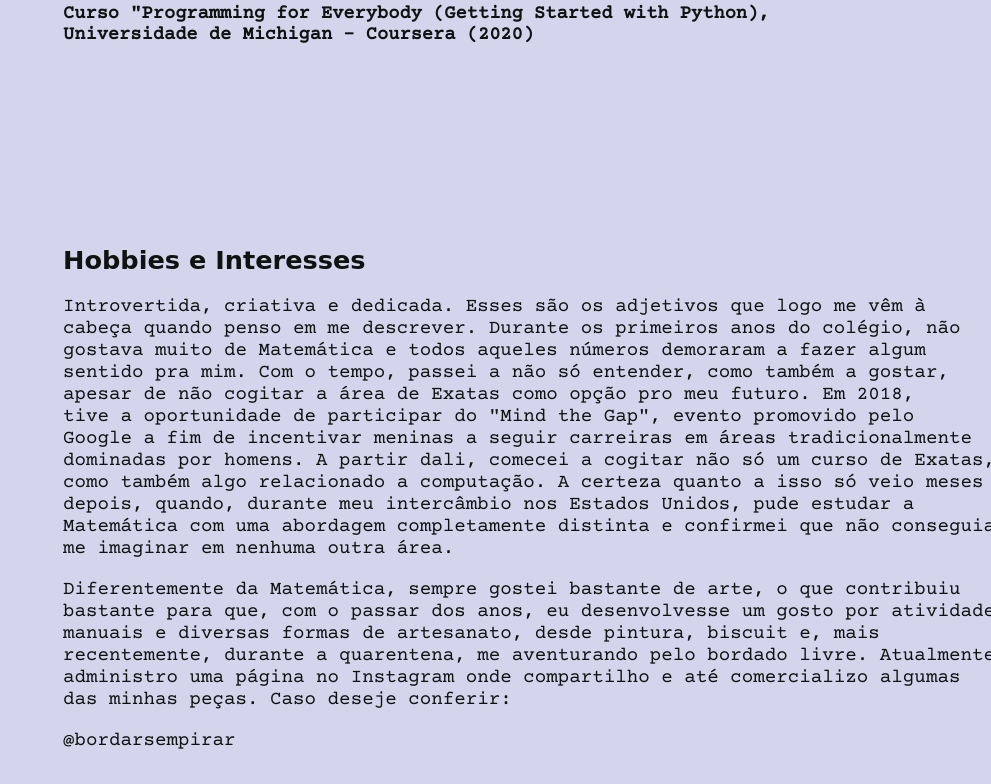
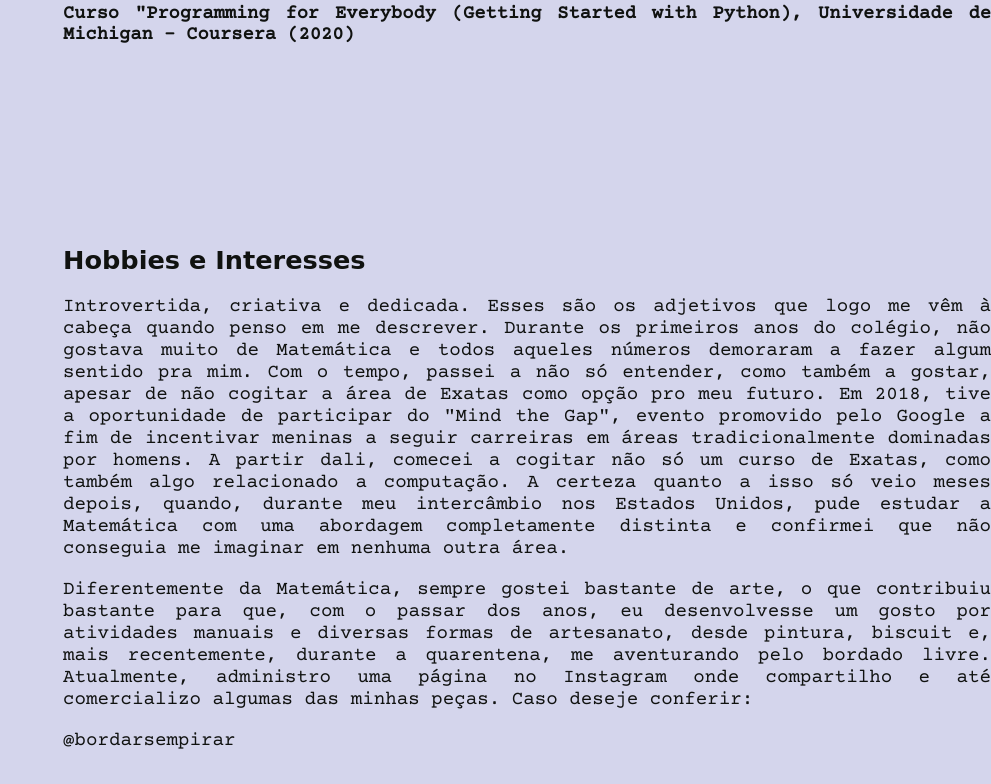
Before and after one commit to jubarbagelata/Projeto-Web-IC, a plain HTML site: page index.html in a window 1280 px wide. Shown: the part 1280-2064 px from the top of the page, without its empty margins (289-1280 px from the left). Drawn offline with nearby package versions, Linux system fonts and the light colour scheme; grey boxes are pictures that could not be loaded; a web font is replaced by a local one.

Commit message:
Ajustes na destribuição dos textos pela página

```diff
--- a/estilizacao.css
+++ b/estilizacao.css
@@ -122,7 +122,7 @@ a:hover {
     padding-right: 1rem;
     padding-top: 5rem;
     padding-bottom: 5rem;
-    max-width: 75rem;
+    max-width: 58rem;
 }
 
 .section .section-content {
--- a/index.html
+++ b/index.html
@@ -40,8 +40,8 @@
             <section class="section" id="boas_vindas">
                 <div class="section-content">
                     <h1> Oi, seja bem-vindo!</h1>
-                    <p>Esse site foi desenvolvido por mim, Júlia, para o projeto de Desenvolvimento Web<br>
-                    da disciplina Introdução a Computação e tem o intuito de reunir informações, tanto<br>
+                    <p>Esse site foi desenvolvido por mim, Júlia, para o projeto de Desenvolvimento Web
+                    da disciplina Introdução a Computação e tem o intuito de reunir informações, tanto
                     acadêmicas quanto pessoais, sobre mim.</p>
                 </div>
             </section>
@@ -73,31 +73,31 @@
                     <h3>Segundo lugar no concurso cultural "Água: Juntos Vamos Preservar" (2018)</h3>
                     <h3>Oficina de Programação de Apps "Programa, Essa Menina!" (2019)</h3>
                     <a href="arquivos\certificado_coursera.pdf" target="_blank">
-                    <h3>Curso "Programming for Everybody (Getting Started with Python), <br>
+                    <h3>Curso "Programming for Everybody (Getting Started with Python),
                     Universidade de Michigan - Coursera (2020)</a></h3>
                 </div>
             </section>
             <section class="section" id="hobbies">
                 <div class="section-content">
                     <h1>Hobbies e Interesses</h1>
-                    <p>Introvertida, criativa e dedicada. Esses são os adjetivos que logo me vêm à<br>
-                    cabeça quando penso em me descrever. Durante os primeiros anos do colégio, não<br>
-                    gostava muito de Matemática e todos aqueles números demoraram a fazer algum<br>
-                    sentido pra mim. Com o tempo, passei a não só entender, como também a gostar,<br>
-                    apesar de não cogitar a área de Exatas como opção pro meu futuro. Em 2018,<br>
-                    tive a oportunidade de participar do "Mind the Gap", evento promovido pelo<br>
-                    Google a fim de incentivar meninas a seguir carreiras em áreas tradicionalmente<br>
-                    dominadas por homens. A partir dali, comecei a cogitar não só um curso de Exatas,<br>
-                    como também algo relacionado a computação. A certeza quanto a isso só veio meses<br>
-                    depois, quando, durante meu intercâmbio nos Estados Unidos, pude estudar a<br>
-                    Matemática com uma abordagem completamente distinta e confirmei que não conseguia<br>
+                    <p>Introvertida, criativa e dedicada. Esses são os adjetivos que logo me vêm à
+                    cabeça quando penso em me descrever. Durante os primeiros anos do colégio, não
+                    gostava muito de Matemática e todos aqueles números demoraram a fazer algum
+                    sentido pra mim. Com o tempo, passei a não só entender, como também a gostar,
+                    apesar de não cogitar a área de Exatas como opção pro meu futuro. Em 2018,
+                    tive a oportunidade de participar do "Mind the Gap", evento promovido pelo
+                    Google a fim de incentivar meninas a seguir carreiras em áreas tradicionalmente
+                    dominadas por homens. A partir dali, comecei a cogitar não só um curso de Exatas,
+                    como também algo relacionado a computação. A certeza quanto a isso só veio meses
+                    depois, quando, durante meu intercâmbio nos Estados Unidos, pude estudar a
+                    Matemática com uma abordagem completamente distinta e confirmei que não conseguia
                     me imaginar em nenhuma outra área.
                     </p>
-                    <p>Diferentemente da Matemática, sempre gostei bastante de arte, o que contribuiu<br>
-                    bastante para que, com o passar dos anos, eu desenvolvesse um gosto por atividades<br>
-                    manuais e diversas formas de artesanato, desde pintura, biscuit e, mais<br>
-                    recentemente, durante a quarentena, me aventurando pelo bordado livre. Atualmente,<br>
-                    administro uma página no Instagram onde compartilho e até comercializo algumas<br>
+                    <p>Diferentemente da Matemática, sempre gostei bastante de arte, o que contribuiu
+                    bastante para que, com o passar dos anos, eu desenvolvesse um gosto por atividades
+                    manuais e diversas formas de artesanato, desde pintura, biscuit e, mais
+                    recentemente, durante a quarentena, me aventurando pelo bordado livre. Atualmente,
+                    administro uma página no Instagram onde compartilho e até comercializo algumas
                     das minhas peças. Caso deseje conferir:
                     </p>
                     <a href="https://www.instagram.com/bordarsempirar/" target="_blank">
@@ -105,11 +105,11 @@
                     </a>
                     <img class="foto_bordado" src="imagens\foto_bordado1.jpg" alt="bordado">
                     <img class="foto_bordado2" src="imagens\foto_bordado2.jpg" alt="bordado2">
-                    <p>Espero, acima de tudo, que nos anos de graduação que estão por vir, eu não apenas<br>
-                    me encante ainda mais pelo universo da programação, como também encontre formas de<br>
-                    aplicar na sociedade esses conhecimentos que obterei, visando contribuir para a<br>
-                    construção de um cenário em que a tecnologia é uma ferramenta que diminua<br>
-                    desigualdades e não um mecanismo gerador de exclusão e opressão daqueles que<br>
+                    <p>Espero, acima de tudo, que nos anos de graduação que estão por vir, eu não apenas
+                    me encante ainda mais pelo universo da programação, como também encontre formas de
+                    aplicar na sociedade esses conhecimentos que obterei, visando contribuir para a
+                    construção de um cenário em que a tecnologia é uma ferramenta que diminua
+                    desigualdades e não um mecanismo gerador de exclusão e opressão daqueles que
                     não possuem acesso a ela.
                     </p>
                 </div>
@@ -117,7 +117,7 @@
             <section class="section" id="contato">
                 <div class="section-content">
                     <h1>Contato</h1>
-                    <h3>Caso deseje me contactar, sinta-se livre para fazê-lo através de qualquer um dos<br>
+                    <h3>Caso deseje me contactar, sinta-se livre para fazê-lo através de qualquer um dos
                     meios de comunicação listados abaixo.</h3>
                     <ul style="list-style: none; font-size: large;">
                         <li><i>E-mail pessoal: juliabarbagelata@hotmail.com</i></li>
```
